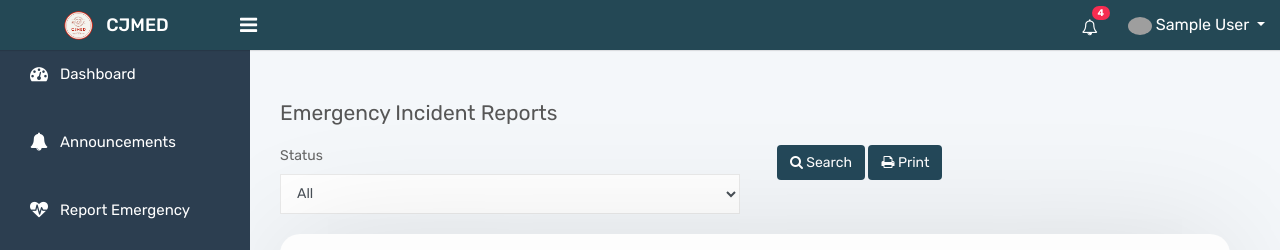
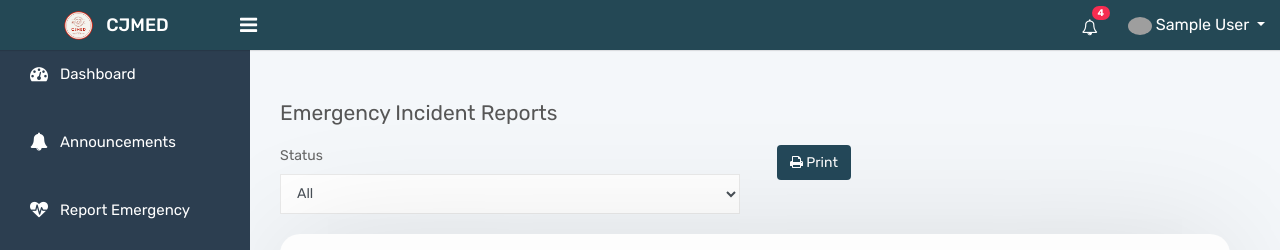
Before and after one commit to meowwmj/CJMED, a PHP site: page /hiraya/portal/agency/view-emergency.php in a window 1280 px wide. Shown: the top 250 px of the page. Run offline with PHP 8.4, Linux system fonts and the light colour scheme; the visitor is signed in with stand-in values (Sample User, id 1); data comes from the database, SQL or seed files in the repository; data that the repository does not hold is empty; grey boxes are pictures that could not be loaded.

Commit message:
Update view-emergency.php

```diff
--- a/portal/agency/view-emergency.php
+++ b/portal/agency/view-emergency.php
@@ -68,7 +68,7 @@
                 <div class="col-md-3">
                     <div class="form-group">
                         <label>&nbsp;</label>
-                        <button class="btn btn-primary" id="search-btn"><i class="fa fa-search"></i> Search</button>
+                        <!-- Removed the search button as it's no longer needed -->
                         <button class="btn btn-primary" id="print-btn"><i class="fa fa-print"></i> Print</button>
                     </div>
                 </div>
@@ -128,7 +128,7 @@
                                                     ?>
                                                 </td>
                                                 <td class="text-center"><?php echo date('m/d/Y'); ?></td>
-                                               <td class="text-center">
+                                                <td class="text-center">
                                                     <a class="btn btn-primary" href="make_action.php?id=<?php echo $row['id'];?>"><i class="fa fa-eye"></i></a>
                                                 </td>
                                                 <td class="text-center">
@@ -157,11 +157,12 @@
     <script src="assets/js/moment.min.js"></script>
     <script src="assets/js/bootstrap-datetimepicker.min.js"></script>
     <script src="assets/js/app.js"></script>
+
     <script>
         $(document).ready(function () {
-            // When the search button is clicked
-            $('#search-btn').click(function () {
-                var status = $('#status').val();  // Get the selected status
+            // Trigger search automatically when the status dropdown value changes
+            $('#status').change(function () {
+                var status = $(this).val();  // Get the selected status
 
                 // Send an AJAX request to the server with the selected status
                 $.ajax({
@@ -179,6 +180,5 @@
             });
         });
     </script>
-
 </body>
 </html>
```
